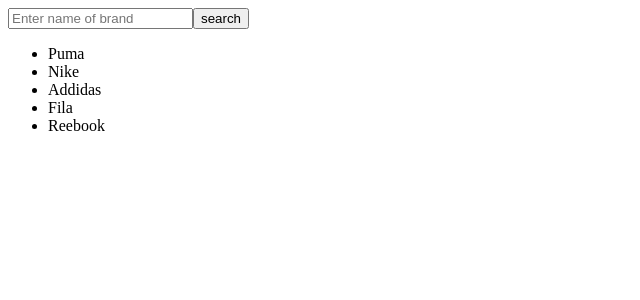
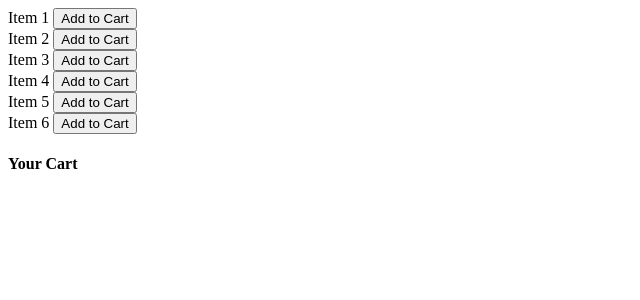
Before and after one commit to Sarojan-stha/React, a React (Vite) app: page / in a window 1280 px wide. Shown: the top 300 px of the page, without its empty margins (0-640 px from the left). Built offline with nearby package versions, Linux system fonts and the light colour scheme.

Commit message:
ADD TO CART

```diff
--- a/src/components/Exercises/Usestate-ex/AddToCart.jsx
+++ b/src/components/Exercises/Usestate-ex/AddToCart.jsx
@@ -1,3 +1,49 @@
+import { useState } from "react";
+
 export default function AddToCart() {
-  return <div>ADd to cart</div>;
+  const [selectItem, setSelectItem] = useState([]);
+
+  const items = [
+    { name: "Item 1", id: "1" },
+    { name: "Item 2", id: "2" },
+    { name: "Item 3", id: "3" },
+    { name: "Item 4", id: "4" },
+    { name: "Item 5", id: "5" },
+    { name: "Item 6", id: "6" },
+  ];
+
+  function addItem(id) {
+    const addedItem = items.find((item) => item.id === id);
+    setSelectItem([...selectItem, addedItem]);
+  }
+
+  function removeItem(id) {
+    const filteredCart = selectItem.filter((item) => item.id !== id);
+    setSelectItem(filteredCart);
+  }
+
+  return (
+    <>
+      {items.map((item) => {
+        return (
+          <div key={item.id}>
+            <span>{item.name} </span>
+            <button onClick={() => addItem(item.id)}>Add to Cart</button>
+            <br />
+          </div>
+        );
+      })}
+
+      <h4>Your Cart</h4>
+      {selectItem.map((item) => {
+        return (
+          <>
+            <span>{item.name}</span>
+            <button onClick={() => removeItem(item.id)}>Remove</button>
+            <br />
+          </>
+        );
+      })}
+    </>
+  );
 }
--- a/src/components/Exercises/Usestate-ex/UseStateEx.jsx
+++ /dev/null
@@ -1,39 +0,0 @@
-import { useState } from "react";
-
-export default function UseStateEx() {
-  const initialState = [
-    { id: 1, name: "Puma" },
-    { id: 2, name: "Nike" },
-    { id: 3, name: "Addidas" },
-    { id: 4, name: "Fila" },
-    { id: 5, name: "Reebook" },
-  ];
-
-  const [brand, setBrand] = useState(initialState);
-  const [search, setSearch] = useState("");
-
-  function searchBrand(event) {
-    const value = event.target.value;
-    setSearch(value);
-    const filteredBrand = initialState.filter((brandName) =>
-      brandName.name.toLowerCase().includes(value.toLowerCase())
-    );
-    setBrand(filteredBrand);
-  }
-
-  return (
-    <>
-      <input
-        onChange={searchBrand}
-        type="text"
-        placeholder="Enter name of brand"
-      />
-      <button>search</button>
-      <ul>
-        {brand.map((brand) => {
-          return <li key={brand.id}>{brand.name}</li>;
-        })}
-      </ul>
-    </>
-  );
-}
--- a/src/main.jsx
+++ b/src/main.jsx
@@ -1,9 +1,10 @@
 import { StrictMode } from "react";
 import { createRoot } from "react-dom/client";
-import UseStateEx from "./components/Exercises/Usestate-ex/UseStateEx";
+import BrandFilter from "./components/Exercises/Usestate-ex/BrandFilter";
+import AddToCart from "./components/Exercises/Usestate-ex/AddToCart";
 
 createRoot(document.getElementById("root")).render(
   <StrictMode>
-    <UseStateEx />
+    <AddToCart />
   </StrictMode>
 );
```
